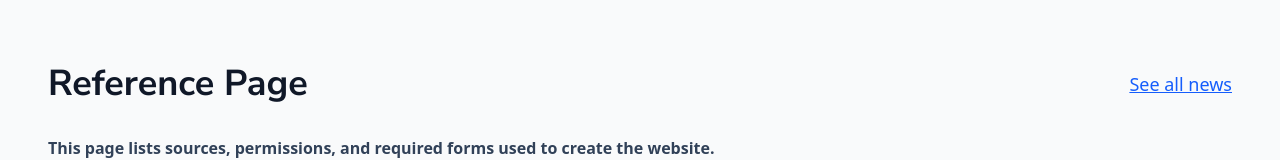
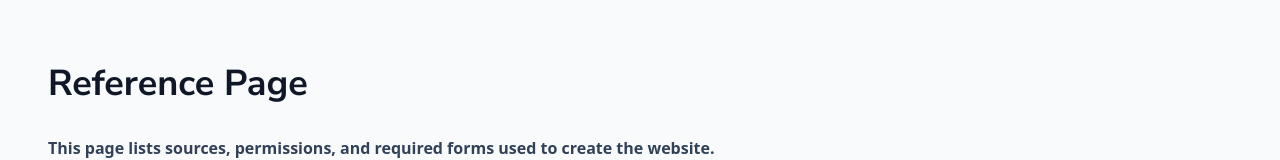
Before and after one commit to udaykamboj/TSA-2025-2026-COMMUNITYSITE, a Next.js app: page /reference in a window 1280 px wide. Shown: the part 181-341 px from the top of the page. Built offline with nearby package versions, Linux system fonts and the light colour scheme.

Commit message:
Add linkText and linkHref props to SectionTitle

```diff
--- a/app/reference/page.tsx
+++ b/app/reference/page.tsx
@@ -68,7 +68,7 @@ export default function ReferencePage() {
 
     <section className="py-20 bg-gray-50">
       <div className="max-w-7xl mx-auto px-4 sm:px-6 lg:px-8">
-        <SectionTitle title="Reference Page" />
+        <SectionTitle title="Reference Page" linkText="" linkHref="" />
 
           <div className="space-y-6">
             <div className="text-slate-700">This page lists sources, permissions, and required forms used to create the website. </div>
```
